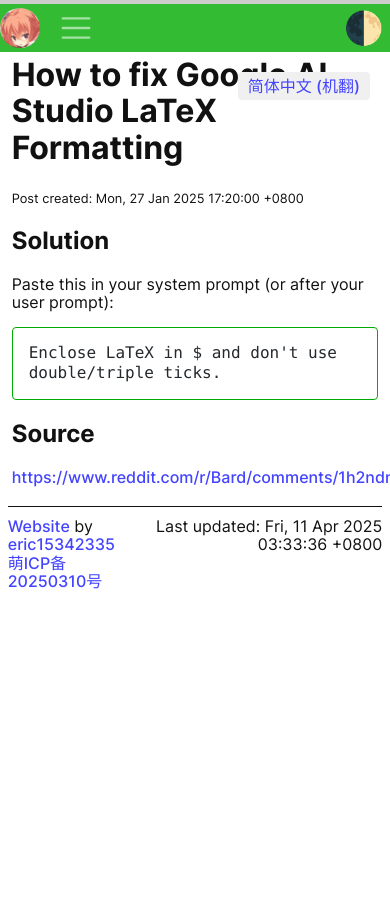
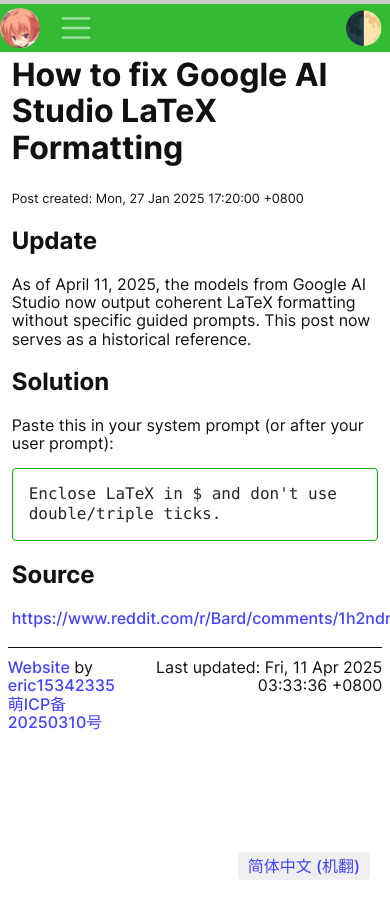
Before and after one commit to eric15342335/eric15342335.github.io, a Jekyll site: the page built from _posts/2025-01-27-How-to-fix-google-aistudio-latex-formatting.md, in a window 390 px wide. Built offline with Jekyll 4.4.1, drawn with Linux system fonts in a browser that asks for light colours.

Commit message:
Enhances blog navigation and content formatting
Updates Jekyll serve commands with livereload for better dev experience
Fixes Chinese post collection permalinks and language switcher functionality
Improves language switch button positioning for mobile layouts
Updates LaTeX formatting post with current status note

The changes streamline bilingual content management and improve the overall user experience

```diff
--- a/_config.yml
+++ b/_config.yml
@@ -12,7 +12,7 @@
 collections:
   posts_zh-CN:
     output: true
-    permalink: "/zh-CN/:year/:month/:day/:title/"
+    permalink: "/blog/zh-CN/:year/:month/:day/:title.html"
 
 defaults:
   - scope:
--- a/_layouts/post.html
+++ b/_layouts/post.html
@@ -14,7 +14,7 @@
 {% else %}
   {% assign other_lang = 'zh-CN' %}
   {% assign filename = page.path | split: '/' | last %}
-  {% assign zh_post = site.posts_zhcn | where: "slug", page.slug | first %}
+  {% assign zh_post = site.posts_zh-CN | where: "slug", page.slug | first %}
   {% if zh_post %}
     {% assign other_url = zh_post.url %}
   {% else %}
@@ -27,7 +27,7 @@
   {% if page.lang == 'zh-CN' %}
     <a href="{{ other_url }}" hreflang="en">English</a>
   {% else %}
-    {% assign zh_post = site.posts_zhcn | where: "slug", page.slug | first %}
+    {% assign zh_post = site.posts_zh-CN | where: "slug", page.slug | first %}
     {% if zh_post %}
       <a href="{{ zh_post.url }}" hreflang="zh-CN">简体中文</a>
     {% else %}
--- a/_posts/2025-01-27-How-to-fix-google-aistudio-latex-formatting.md
+++ b/_posts/2025-01-27-How-to-fix-google-aistudio-latex-formatting.md
@@ -3,8 +3,12 @@
 title: "How to fix Google AI Studio LaTeX Formatting"
 date: 2025-01-27 17:20:00 +0800
 categories: blog
-description: "Paste this in your system prompt (or after your user prompt): Enclose LaTeX in $ and don't use double/triple ticks."
+description: "Quick fix for Google AI Studio's broken LaTeX formatting: add 'Enclose LaTeX in $ and don't use double/triple ticks' to your prompt for properly rendered math equations and formulas."
 ---
+
+## Update
+
+As of April 11, 2025, the models from Google AI Studio now output coherent LaTeX formatting without specific guided prompts. This post now serves as a historical reference.
 
 ## Solution
 
--- a/src/css/style.css
+++ b/src/css/style.css
@@ -358,19 +358,6 @@
   color: var(--text-color);
 }
 
-.translate-button {
-  margin-top: 1.25em;
-  padding-top: 0.3125em;
-  padding-right: 0.625em;
-  padding-bottom: 0.3125em;
-  padding-left: 0.625em;
-  background-color: #f0f0f0;
-  border: 1px solid #ccc;
-  border-radius: 0.25em;
-  cursor: pointer;
-}
-
-
 @media (min-width: 510px) {
   nav {
     display: flex;
@@ -399,4 +386,12 @@
     display: block;
     max-height: fit-content;
   }
+
+  .language-switch {
+    position: fixed;
+    top: unset; /* Reset top */
+    bottom: 1.25em;
+    right: 1.25em;
+    z-index: 100;
+  }
 }
```
Also changed, not shown: README.md (+2 -2 lines).
